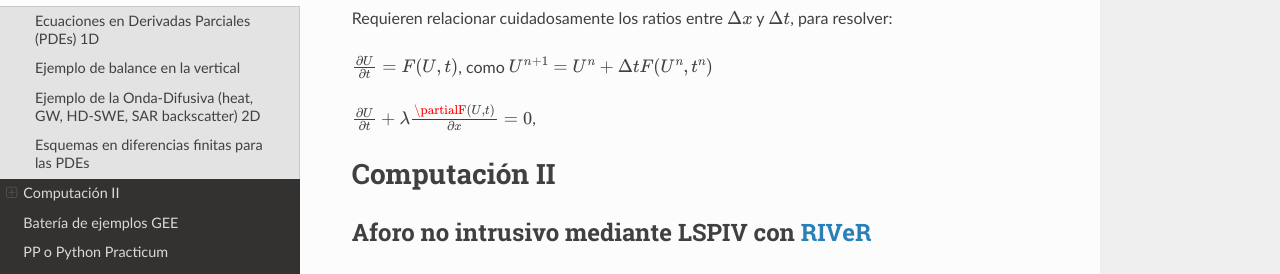
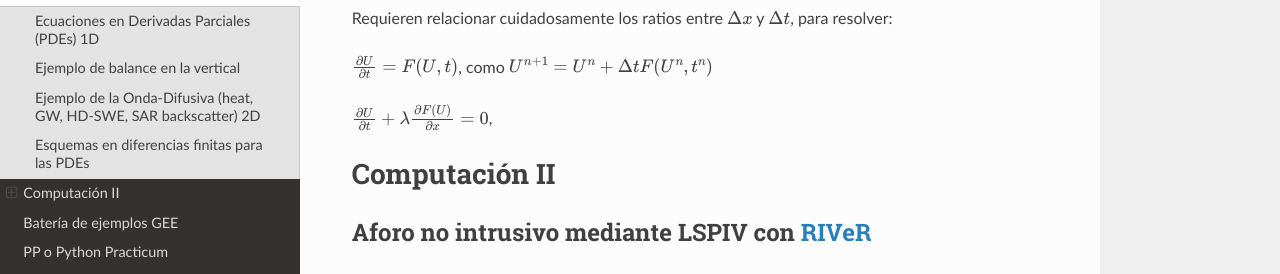
Before and after one commit to ivillamadrid/HidrologiaXXI, a Sphinx documentation site: the page built from docs/source/computacion.rst, in a window 1280 px wide and 900 px high, scrolled down 1445 px. Shown: the part 263-537 px from the top of the window. Built offline with Sphinx 7.4.7 and the Read the Docs theme 2.0.0, drawn with Linux system fonts in a browser that asks for light colours.

Commit message:
Update computacion.rst

```diff
--- a/docs/source/computacion.rst
+++ b/docs/source/computacion.rst
@@ -81,7 +81,7 @@ Requieren relacionar cuidadosamente los ratios entre :math:`\Delta x` y :math:`\
 
 :math:`\frac{\partial U}{\partial t} = F(U, t)`, como :math:`U^{n+1}=U^{n}+\Delta t F(U^n, t^n)`
 
-:math:`\frac{\partial U}{\partial t} + \lambda \frac{\partialF(U, t)}{\partial x}=0`,
+:math:`\frac{\partial U}{\partial t} + \lambda \frac{\partial F(U)}{\partial x}=0`,
 
 
 Computación II
```
